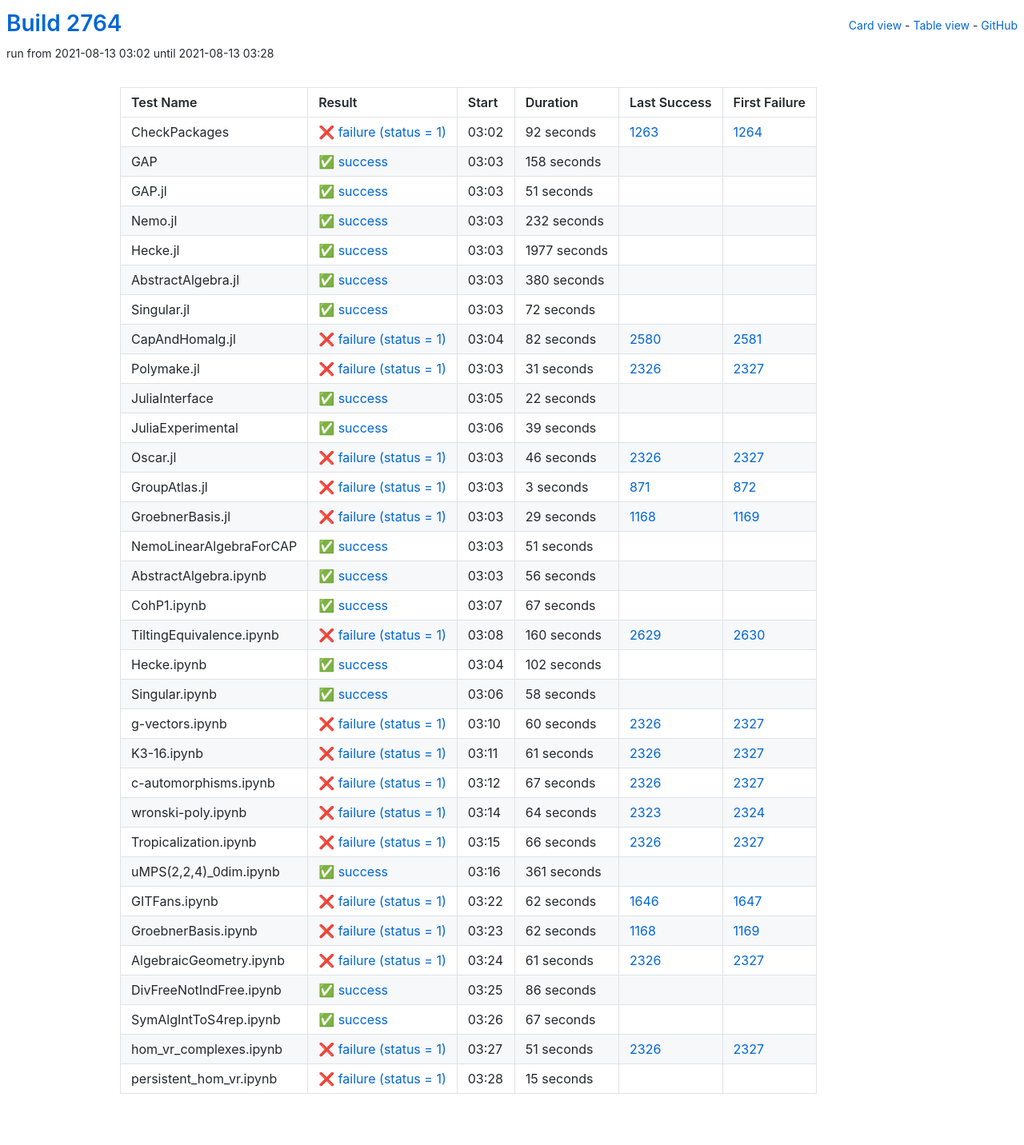
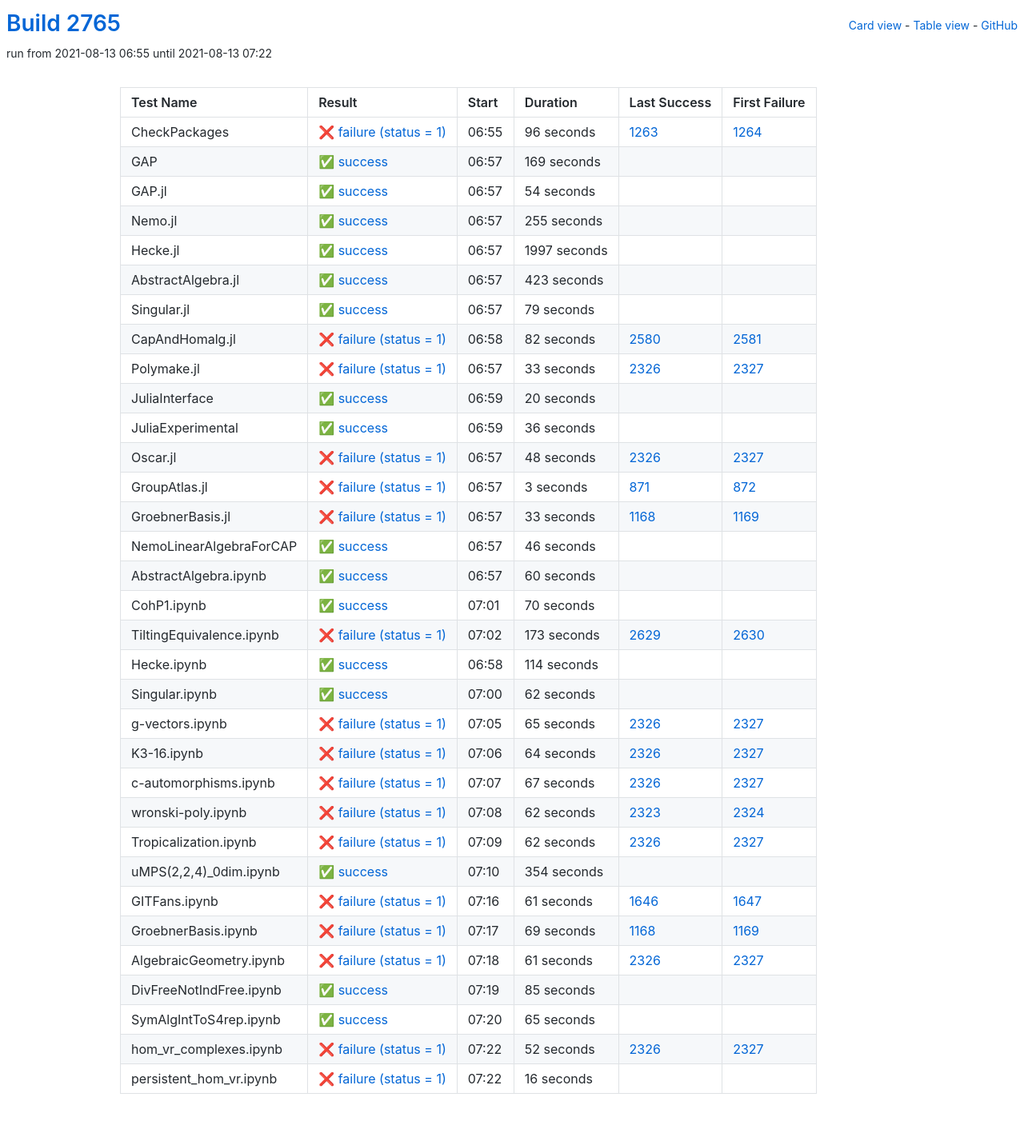
Before and after one commit to oscar-system/oscar-ci-status-stable, a Jekyll site: the page built from table.html, in a window 1280 px wide. Shown: the whole page at 80% size. Built offline with Jekyll 4.4.1, drawn with Linux system fonts in a browser that asks for light colours.

Commit message:
Build #2765

```diff
--- a/_data/ci.yml
+++ b/_data/ci.yml
@@ -1,6 +1,6 @@
 ---
-build: 2764
-build_url: https://oscarci.mathematik.uni-kl.de/job/oscar-stable/2764/
+build: 2765
+build_url: https://oscarci.mathematik.uni-kl.de/job/oscar-stable/2765/
 job: oscar-stable
 organization: oscar-system
 repo: oscar-ci-status-stable
@@ -8,92 +8,92 @@ repourl: https://github.com/oscar-system/oscar-ci-status-stable
 tests:
 - name: CheckPackages
   id: checkpackages
-  log: https://oscarci.mathematik.uni-kl.de/job/oscar-stable/2764/artifact/logs/build-2764/CheckPackages.log
-  start: 2021-08-13 03:02
+  log: https://oscarci.mathematik.uni-kl.de/job/oscar-stable/2765/artifact/logs/build-2765/CheckPackages.log
+  start: 2021-08-13 06:55
   success: false
   exitcode: 1
   status: failure
-  duration: 92
+  duration: 96
   last_success: 1263
   last_success_url: https://oscarci.mathematik.uni-kl.de/job/oscar-stable/1263/
   first_failure: 1264
   first_failure_url: https://oscarci.mathematik.uni-kl.de/job/oscar-stable/1264/
 - name: GAP
   id: gap
-  log: https://oscarci.mathematik.uni-kl.de/job/oscar-stable/2764/artifact/logs/build-2764/GAP.log
-  start: 2021-08-13 03:03
+  log: https://oscarci.mathematik.uni-kl.de/job/oscar-stable/2765/artifact/logs/build-2765/GAP.log
+  start: 2021-08-13 06:57
   success: true
   exitcode: 0
   status: success
-  duration: 158
+  duration: 169
   last_success: false
   last_success_url:
   first_failure: false
   first_failure_url:
 - name: GAP.jl
   id: gap-jl
-  log: https://oscarci.mathematik.uni-kl.de/job/oscar-stable/2764/artifact/logs/build-2764/GAP.jl.log
-  start: 2021-08-13 03:03
+  log: https://oscarci.mathematik.uni-kl.de/job/oscar-stable/2765/artifact/logs/build-2765/GAP.jl.log
+  start: 2021-08-13 06:57
   success: true
   exitcode: 0
   status: success
-  duration: 51
+  duration: 54
   last_success: false
   last_success_url:
   first_failure: false
   first_failure_url:
 - name: Nemo.jl
   id: nemo-jl
-  log: https://oscarci.mathematik.uni-kl.de/job/oscar-stable/2764/artifact/logs/build-2764/Nemo.jl.log
-  start: 2021-08-13 03:03
+  log: https://oscarci.mathematik.uni-kl.de/job/oscar-stable/2765/artifact/logs/build-2765/Nemo.jl.log
+  start: 2021-08-13 06:57
   success: true
   exitcode: 0
   status: success
-  duration: 232
+  duration: 255
   last_success: false
   last_success_url:
   first_failure: false
   first_failure_url:
 - name: Hecke.jl
   id: hecke-jl
-  log: https://oscarci.mathematik.uni-kl.de/job/oscar-stable/2764/artifact/logs/build-2764/Hecke.jl.log
-  start: 2021-08-13 03:03
+  log: https://oscarci.mathematik.uni-kl.de/job/oscar-stable/2765/artifact/logs/build-2765/Hecke.jl.log
+  start: 2021-08-13 06:57
   success: true
   exitcode: 0
   status: success
-  duration: 1977
+  duration: 1997
   last_success: false
   last_success_url:
   first_failure: false
   first_failure_url:
 - name: AbstractAlgebra.jl
   id: abstractalgebra-jl
-  log: https://oscarci.mathematik.uni-kl.de/job/oscar-stable/2764/artifact/logs/build-2764/AbstractAlgebra.jl.log
-  start: 2021-08-13 03:03
+  log: https://oscarci.mathematik.uni-kl.de/job/oscar-stable/2765/artifact/logs/build-2765/AbstractAlgebra.jl.log
+  start: 2021-08-13 06:57
   success: true
   exitcode: 0
   status: success
-  duration: 380
+  duration: 423
   last_success: false
   last_success_url:
   first_failure: false
   first_failure_url:
 - name: Singular.jl
   id: singular-jl
-  log: https://oscarci.mathematik.uni-kl.de/job/oscar-stable/2764/artifact/logs/build-2764/Singular.jl.log
-  start: 2021-08-13 03:03
+  log: https://oscarci.mathematik.uni-kl.de/job/oscar-stable/2765/artifact/logs/build-2765/Singular.jl.log
+  start: 2021-08-13 06:57
   success: true
   exitcode: 0
   status: success
-  duration: 72
+  duration: 79
   last_success: false
   last_success_url:
   first_failure: false
   first_failure_url:
 - name: CapAndHomalg.jl
   id: capandhomalg-jl
-  log: https://oscarci.mathematik.uni-kl.de/job/oscar-stable/2764/artifact/logs/build-2764/CapAndHomalg.jl.log
-  start: 2021-08-13 03:04
+  log: https://oscarci.mathematik.uni-kl.de/job/oscar-stable/2765/artifact/logs/build-2765/CapAndHomalg.jl.log
+  start: 2021-08-13 06:58
   success: false
   exitcode: 1
   status: failure
@@ -104,56 +104,56 @@ tests:
   first_failure_url: https://oscarci.mathematik.uni-kl.de/job/oscar-stable/2581/
 - name: Polymake.jl
   id: polymake-jl
-  log: https://oscarci.mathematik.uni-kl.de/job/oscar-stable/2764/artifact/logs/build-2764/Polymake.jl.log
-  start: 2021-08-13 03:03
+  log: https://oscarci.mathematik.uni-kl.de/job/oscar-stable/2765/artifact/logs/build-2765/Polymake.jl.log
+  start: 2021-08-13 06:57
   success: false
   exitcode: 1
   status: failure
-  duration: 31
+  duration: 33
   last_success: 2326
   last_success_url: https://oscarci.mathematik.uni-kl.de/job/oscar-stable/2326/
   first_failure: 2327
   first_failure_url: https://oscarci.mathematik.uni-kl.de/job/oscar-stable/2327/
 - name: JuliaInterface
   id: juliainterface
-  log: https://oscarci.mathematik.uni-kl.de/job/oscar-stable/2764/artifact/logs/build-2764/JuliaInterface.log
-  start: 2021-08-13 03:05
+  log: https://oscarci.mathematik.uni-kl.de/job/oscar-stable/2765/artifact/logs/build-2765/JuliaInterface.log
+  start: 2021-08-13 06:59
   success: true
   exitcode: 0
   status: success
-  duration: 22
+  duration: 20
   last_success: false
   last_success_url:
   first_failure: false
   first_failure_url:
 - name: JuliaExperimental
   id: juliaexperimental
-  log: https://oscarci.mathematik.uni-kl.de/job/oscar-stable/2764/artifact/logs/build-2764/JuliaExperimental.log
-  start: 2021-08-13 03:06
+  log: https://oscarci.mathematik.uni-kl.de/job/oscar-stable/2765/artifact/logs/build-2765/JuliaExperimental.log
+  start: 2021-08-13 06:59
   success: true
   exitcode: 0
   status: success
-  duration: 39
+  duration: 36
   last_success: false
   last_success_url:
   first_failure: false
   first_failure_url:
 - name: Oscar.jl
   id: oscar-jl
-  log: https://oscarci.mathematik.uni-kl.de/job/oscar-stable/2764/artifact/logs/build-2764/Oscar.jl.log
-  start: 2021-08-13 03:03
+  log: https://oscarci.mathematik.uni-kl.de/job/oscar-stable/2765/artifact/logs/build-2765/Oscar.jl.log
+  start: 2021-08-13 06:57
   success: false
   exitcode: 1
   status: failure
-  duration: 46
+  duration: 48
   last_success: 2326
   last_success_url: https://oscarci.mathematik.uni-kl.de/job/oscar-stable/2326/
   first_failure: 2327
   first_failure_url: https://oscarci.mathematik.uni-kl.de/job/oscar-stable/2327/
 - name: GroupAtlas.jl
   id: groupatlas-jl
-  log: https://oscarci.mathematik.uni-kl.de/job/oscar-stable/2764/artifact/logs/build-2764/GroupAtlas.jl.log
-  start: 2021-08-13 03:03
+  log: https://oscarci.mathematik.uni-kl.de/job/oscar-stable/2765/artifact/logs/build-2765/GroupAtlas.jl.log
+  start: 2021-08-13 06:57
   success: false
   exitcode: 1
   status: failure
@@ -164,116 +164,116 @@ tests:
   first_failure_url: https://oscarci.mathematik.uni-kl.de/job/oscar-stable/872/
 - name: GroebnerBasis.jl
   id: groebnerbasis-jl
-  log: https://oscarci.mathematik.uni-kl.de/job/oscar-stable/2764/artifact/logs/build-2764/GroebnerBasis.jl.log
-  start: 2021-08-13 03:03
+  log: https://oscarci.mathematik.uni-kl.de/job/oscar-stable/2765/artifact/logs/build-2765/GroebnerBasis.jl.log
+  start: 2021-08-13 06:57
   success: false
   exitcode: 1
   status: failure
-  duration: 29
+  duration: 33
   last_success: 1168
   last_success_url: https://oscarci.mathematik.uni-kl.de/job/oscar-stable/1168/
   first_failure: 1169
   first_failure_url: https://oscarci.mathematik.uni-kl.de/job/oscar-stable/1169/
 - name: NemoLinearAlgebraForCAP
   id: nemolinearalgebraforcap
-  log: https://oscarci.mathematik.uni-kl.de/job/oscar-stable/2764/artifact/logs/build-2764/NemoLinearAlgebraForCAP.log
-  start: 2021-08-13 03:03
+  log: https://oscarci.mathematik.uni-kl.de/job/oscar-stable/2765/artifact/logs/build-2765/NemoLinearAlgebraForCAP.log
+  start: 2021-08-13 06:57
   success: true
   exitcode: 0
   status: success
-  duration: 51
+  duration: 46
   last_success: false
   last_success_url:
   first_failure: false
   first_failure_url:
 - name: AbstractAlgebra.ipynb
   id: abstractalgebra-ipynb
-  log: https://oscarci.mathematik.uni-kl.de/job/oscar-stable/2764/artifact/logs/build-2764/AbstractAlgebra.ipynb.log
-  start: 2021-08-13 03:03
+  log: https://oscarci.mathematik.uni-kl.de/job/oscar-stable/2765/artifact/logs/build-2765/AbstractAlgebra.ipynb.log
+  start: 2021-08-13 06:57
   success: true
   exitcode: 0
   status: success
-  duration: 56
+  duration: 60
   last_success: false
   last_success_url:
   first_failure: false
   first_failure_url:
 - name: CohP1.ipynb
   id: cohp1-ipynb
-  log: https://oscarci.mathematik.uni-kl.de/job/oscar-stable/2764/artifact/logs/build-2764/CohP1.ipynb.log
-  start: 2021-08-13 03:07
+  log: https://oscarci.mathematik.uni-kl.de/job/oscar-stable/2765/artifact/logs/build-2765/CohP1.ipynb.log
+  start: 2021-08-13 07:01
   success: true
   exitcode: 0
   status: success
-  duration: 67
+  duration: 70
   last_success: false
   last_success_url:
   first_failure: false
   first_failure_url:
 - name: TiltingEquivalence.ipynb
   id: tiltingequivalence-ipynb
-  log: https://oscarci.mathematik.uni-kl.de/job/oscar-stable/2764/artifact/logs/build-2764/TiltingEquivalence.ipynb.log
-  start: 2021-08-13 03:08
+  log: https://oscarci.mathematik.uni-kl.de/job/oscar-stable/2765/artifact/logs/build-2765/TiltingEquivalence.ipynb.log
+  start: 2021-08-13 07:02
   success: false
   exitcode: 1
   status: failure
-  duration: 160
+  duration: 173
   last_success: 2629
   last_success_url: https://oscarci.mathematik.uni-kl.de/job/oscar-stable/2629/
   first_failure: 2630
   first_failure_url: https://oscarci.mathematik.uni-kl.de/job/oscar-stable/2630/
 - name: Hecke.ipynb
   id: hecke-ipynb
-  log: https://oscarci.mathematik.uni-kl.de/job/oscar-stable/2764/artifact/logs/build-2764/Hecke.ipynb.log
-  start: 2021-08-13 03:04
+  log: https://oscarci.mathematik.uni-kl.de/job/oscar-stable/2765/artifact/logs/build-2765/Hecke.ipynb.log
+  start: 2021-08-13 06:58
   success: true
   exitcode: 0
   status: success
-  duration: 102
+  duration: 114
   last_success: false
   last_success_url:
   first_failure: false
   first_failure_url:
 - name: Singular.ipynb
   id: singular-ipynb
-  log: https://oscarci.mathematik.uni-kl.de/job/oscar-stable/2764/artifact/logs/build-2764/Singular.ipynb.log
-  start: 2021-08-13 03:06
+  log: https://oscarci.mathematik.uni-kl.de/job/oscar-stable/2765/artifact/logs/build-2765/Singular.ipynb.log
+  start: 2021-08-13 07:00
   success: true
   exitcode: 0
   status: success
-  duration: 58
+  duration: 62
   last_success: false
   last_success_url:
   first_failure: false
   first_failure_url:
 - name: g-vectors.ipynb
   id: g-vectors-ipynb
-  log: https://oscarci.mathematik.uni-kl.de/job/oscar-stable/2764/artifact/logs/build-2764/g-vectors.ipynb.log
-  start: 2021-08-13 03:10
+  log: https://oscarci.mathematik.uni-kl.de/job/oscar-stable/2765/artifact/logs/build-2765/g-vectors.ipynb.log
+  start: 2021-08-13 07:05
   success: false
   exitcode: 1
   status: failure
-  duration: 60
+  duration: 65
   last_success: 2326
   last_success_url: https://oscarci.mathematik.uni-kl.de/job/oscar-stable/2326/
   first_failure: 2327
   first_failure_url: https://oscarci.mathematik.uni-kl.de/job/oscar-stable/2327/
 - name: K3-16.ipynb
   id: k3-16-ipynb
-  log: https://oscarci.mathematik.uni-kl.de/job/oscar-stable/2764/artifact/logs/build-2764/K3-16.ipynb.log
-  start: 2021-08-13 03:11
+  log: https://oscarci.mathematik.uni-kl.de/job/oscar-stable/2765/artifact/logs/build-2765/K3-16.ipynb.log
+  start: 2021-08-13 07:06
   success: false
   exitcode: 1
   status: failure
-  duration: 61
+  duration: 64
   last_success: 2326
   last_success_url: https://oscarci.mathematik.uni-kl.de/job/oscar-stable/2326/
   first_failure: 2327
   first_failure_url: https://oscarci.mathematik.uni-kl.de/job/oscar-stable/2327/
 - name: c-automorphisms.ipynb
   id: c-automorphisms-ipynb
-  log: https://oscarci.mathematik.uni-kl.de/job/oscar-stable/2764/artifact/logs/build-2764/c-automorphisms.ipynb.log
-  start: 2021-08-13 03:12
+  log: https://oscarci.mathematik.uni-kl.de/job/oscar-stable/2765/artifact/logs/build-2765/c-automorphisms.ipynb.log
+  start: 2021-08-13 07:07
   success: false
   exitcode: 1
   status: failure
@@ -284,68 +284,68 @@ tests:
   first_failure_url: https://oscarci.mathematik.uni-kl.de/job/oscar-stable/2327/
 - name: wronski-poly.ipynb
   id: wronski-poly-ipynb
-  log: https://oscarci.mathematik.uni-kl.de/job/oscar-stable/2764/artifact/logs/build-2764/wronski-poly.ipynb.log
-  start: 2021-08-13 03:14
+  log: https://oscarci.mathematik.uni-kl.de/job/oscar-stable/2765/artifact/logs/build-2765/wronski-poly.ipynb.log
+  start: 2021-08-13 07:08
   success: false
   exitcode: 1
   status: failure
-  duration: 64
+  duration: 62
   last_success: 2323
   last_success_url: https://oscarci.mathematik.uni-kl.de/job/oscar-stable/2323/
   first_failure: 2324
   first_failure_url: https://oscarci.mathematik.uni-kl.de/job/oscar-stable/2324/
 - name: Tropicalization.ipynb
   id: tropicalization-ipynb
-  log: https://oscarci.mathematik.uni-kl.de/job/oscar-stable/2764/artifact/logs/build-2764/Tropicalization.ipynb.log
-  start: 2021-08-13 03:15
+  log: https://oscarci.mathematik.uni-kl.de/job/oscar-stable/2765/artifact/logs/build-2765/Tropicalization.ipynb.log
+  start: 2021-08-13 07:09
   success: false
   exitcode: 1
   status: failure
-  duration: 66
+  duration: 62
   last_success: 2326
   last_success_url: https://oscarci.mathematik.uni-kl.de/job/oscar-stable/2326/
   first_failure: 2327
   first_failure_url: https://oscarci.mathematik.uni-kl.de/job/oscar-stable/2327/
 - name: uMPS(2,2,4)_0dim.ipynb
   id: umps-2-2-4-0dim-ipynb
-  log: https://oscarci.mathematik.uni-kl.de/job/oscar-stable/2764/artifact/logs/build-2764/uMPS-2-2-4-_0dim.ipynb.log
-  start: 2021-08-13 03:16
+  log: https://oscarci.mathematik.uni-kl.de/job/oscar-stable/2765/artifact/logs/build-2765/uMPS-2-2-4-_0dim.ipynb.log
+  start: 2021-08-13 07:10
   success: true
   exitcode: 0
   status: success
-  duration: 361
+  duration: 354
   last_success: false
   last_success_url:
   first_failure: false
   first_failure_url:
 - name: GITFans.ipynb
   id: gitfans-ipynb
-  log: https://oscarci.mathematik.uni-kl.de/job/oscar-stable/2764/artifact/logs/build-2764/GITFans.ipynb.log
-  start: 2021-08-13 03:22
+  log: https://oscarci.mathematik.uni-kl.de/job/oscar-stable/2765/artifact/logs/build-2765/GITFans.ipynb.log
+  start: 2021-08-13 07:16
   success: false
   exitcode: 1
   status: failure
-  duration: 62
+  duration: 61
   last_success: 1646
   last_success_url: https://oscarci.mathematik.uni-kl.de/job/oscar-stable/1646/
   first_failure: 1647
   first_failure_url: https://oscarci.mathematik.uni-kl.de/job/oscar-stable/1647/
 - name: GroebnerBasis.ipynb
   id: groebnerbasis-ipynb
-  log: https://oscarci.mathematik.uni-kl.de/job/oscar-stable/2764/artifact/logs/build-2764/GroebnerBasis.ipynb.log
-  start: 2021-08-13 03:23
+  log: https://oscarci.mathematik.uni-kl.de/job/oscar-stable/2765/artifact/logs/build-2765/GroebnerBasis.ipynb.log
+  start: 2021-08-13 07:17
   success: false
   exitcode: 1
   status: failure
-  duration: 62
+  duration: 69
   last_success: 1168
   last_success_url: https://oscarci.mathematik.uni-kl.de/job/oscar-stable/1168/
   first_failure: 1169
   first_failure_url: https://oscarci.mathematik.uni-kl.de/job/oscar-stable/1169/
 - name: AlgebraicGeometry.ipynb
   id: algebraicgeometry-ipynb
-  log: https://oscarci.mathematik.uni-kl.de/job/oscar-stable/2764/artifact/logs/build-2764/AlgebraicGeometry.ipynb.log
-  start: 2021-08-13 03:24
+  log: https://oscarci.mathematik.uni-kl.de/job/oscar-stable/2765/artifact/logs/build-2765/AlgebraicGeometry.ipynb.log
+  start: 2021-08-13 07:18
   success: false
   exitcode: 1
   status: failure
@@ -356,48 +356,48 @@ tests:
   first_failure_url: https://oscarci.mathematik.uni-kl.de/job/oscar-stable/2327/
 - name: DivFreeNotIndFree.ipynb
   id: divfreenotindfree-ipynb
-  log: https://oscarci.mathematik.uni-kl.de/job/oscar-stable/2764/artifact/logs/build-2764/DivFreeNotIndFree.ipynb.log
-  start: 2021-08-13 03:25
+  log: https://oscarci.mathematik.uni-kl.de/job/oscar-stable/2765/artifact/logs/build-2765/DivFreeNotIndFree.ipynb.log
+  start: 2021-08-13 07:19
   success: true
   exitcode: 0
   status: success
-  duration: 86
+  duration: 85
   last_success: false
   last_success_url:
   first_failure: false
   first_failure_url:
 - name: SymAlgIntToS4rep.ipynb
   id: symalginttos4rep-ipynb
-  log: https://oscarci.mathematik.uni-kl.de/job/oscar-stable/2764/artifact/logs/build-2764/SymAlgIntToS4rep.ipynb.log
-  start: 2021-08-13 03:26
+  log: https://oscarci.mathematik.uni-kl.de/job/oscar-stable/2765/artifact/logs/build-2765/SymAlgIntToS4rep.ipynb.log
+  start: 2021-08-13 07:20
   success: true
   exitcode: 0
   status: success
-  duration: 67
+  duration: 65
   last_success: false
   last_success_url:
   first_failure: false
   first_failure_url:
 - name: hom_vr_complexes.ipynb
   id: hom-vr-complexes-ipynb
-  log: https://oscarci.mathematik.uni-kl.de/job/oscar-stable/2764/artifact/logs/build-2764/hom_vr_complexes.ipynb.log
-  start: 2021-08-13 03:27
+  log: https://oscarci.mathematik.uni-kl.de/job/oscar-stable/2765/artifact/logs/build-2765/hom_vr_complexes.ipynb.log
+  start: 2021-08-13 07:22
   success: false
   exitcode: 1
   status: failure
-  duration: 51
+  duration: 52
   last_success: 2326
   last_success_url: https://oscarci.mathematik.uni-kl.de/job/oscar-stable/2326/
   first_failure: 2327
   first_failure_url: https://oscarci.mathematik.uni-kl.de/job/oscar-stable/2327/
 - name: persistent_hom_vr.ipynb
   id: persistent-hom-vr-ipynb
-  log: https://oscarci.mathematik.uni-kl.de/job/oscar-stable/2764/artifact/logs/build-2764/persistent_hom_vr.ipynb.log
-  start: 2021-08-13 03:28
+  log: https://oscarci.mathematik.uni-kl.de/job/oscar-stable/2765/artifact/logs/build-2765/persistent_hom_vr.ipynb.log
+  start: 2021-08-13 07:22
   success: false
   exitcode: 1
   status: failure
-  duration: 15
+  duration: 16
   last_success: false
   last_success_url:
   first_failure: false
```
Also changed, not shown: README.md.
